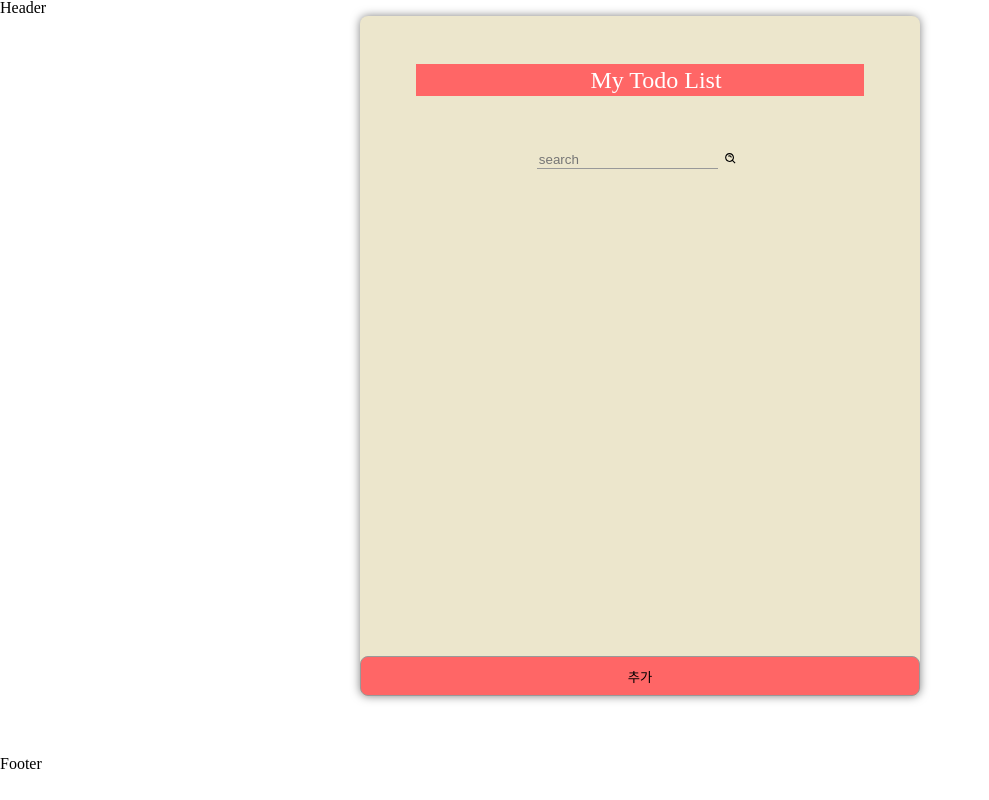
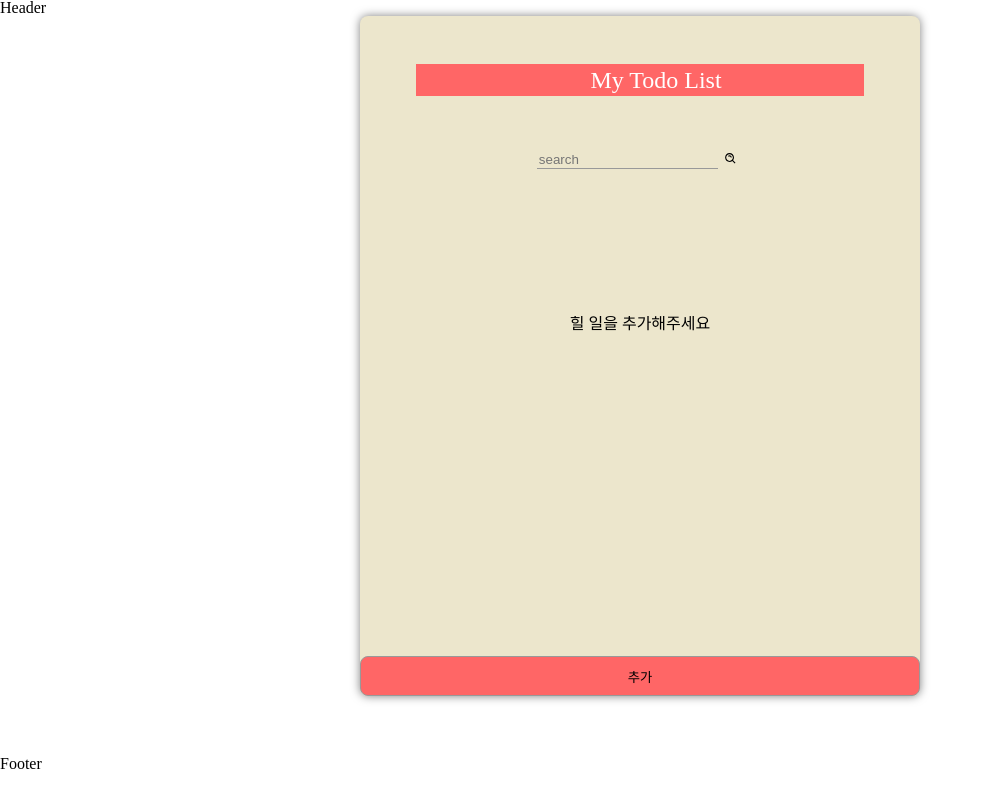
Before and after one commit to dbs271/exercise-book, a React (Create React App) app: page /todo/3 in a window 1280 px wide. Shown: the whole page, without its empty margins (0-989 px from the left). Built offline with nearby package versions, Linux system fonts and the light colour scheme.

Commit message:
todoList 할 일 추가 text

```diff
--- a/src/pages/todo/todo-list/TodoList.js
+++ b/src/pages/todo/todo-list/TodoList.js
@@ -1,3 +1,5 @@
+import styled from "styled-components";
+import { flexCenter } from "../../../styles/common";
 import OneTodo from "./one-todo";
 
 const TodoList = ({ todoList, setTodoList }) => {
@@ -14,15 +16,27 @@ const TodoList = ({ todoList, setTodoList }) => {
   };
   return (
     <>
-      {todoList.map((todo) => (
-        <OneTodo
-          todo={todo}
-          handleUpdateTodo={handleUpdateTodo}
-          handleDeleteTodo={handleDeleteTodo}
-        />
-      ))}
+      {todoList.length !== 0 ? (
+        todoList.map((todo) => (
+          <OneTodo
+            todo={todo}
+            handleUpdateTodo={handleUpdateTodo}
+            handleDeleteTodo={handleDeleteTodo}
+          />
+        ))
+      ) : (
+        <S.TextBox>힐 일을 추가해주세요</S.TextBox>
+      )}
     </>
   );
 };
 
 export default TodoList;
+
+const TextBox = styled.div`
+  ${flexCenter}
+`;
+
+const S = {
+  TextBox,
+};
```
